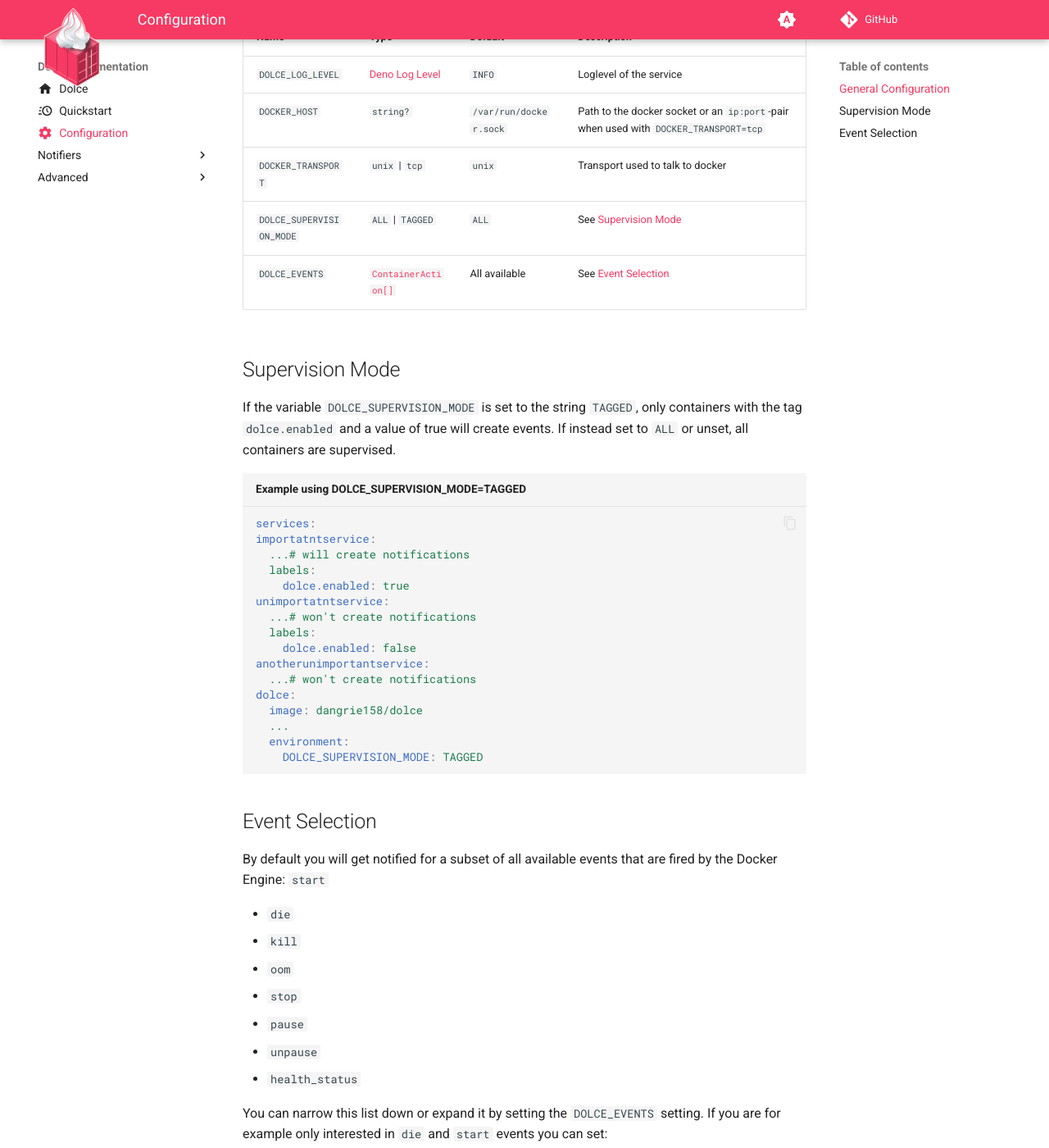
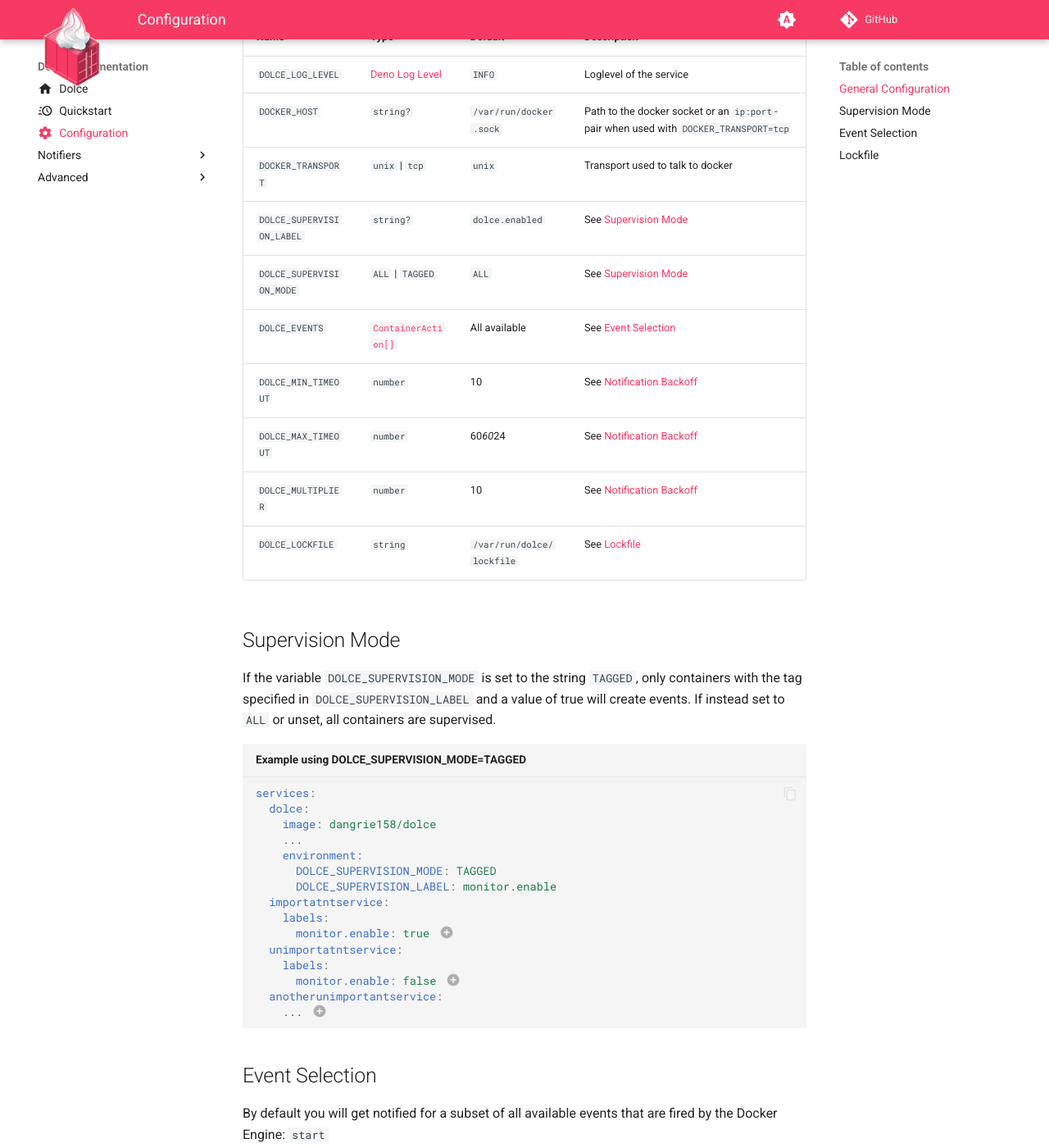
Before and after one commit to dangrie158/dolce, an MkDocs documentation site: the page built from docs/configuration.md, in a window 1280 px wide and 1400 px high, scrolled down 284 px. Shown: the whole window at 82% size. Built offline with MkDocs 1.6.1 and Material for MkDocs 9.7.7, drawn with Linux system fonts in a browser that asks for light colours; comment, search, counter and statistics services are not loaded; the version menu is left out; some of the changed text lies outside the part shown.

Commit message:
docs: add documentation for DOLCE_SUPERVISION_LABEL

````diff
--- a/docs/configuration.md
+++ b/docs/configuration.md
@@ -9,37 +9,46 @@ Configuration of the service is done via environment variables.
 
 ## General Configuration
 
-| Name                     | Type                                                                                               | Default                | Description                                                                          |
-| ------------------------ | -------------------------------------------------------------------------------------------------- | ---------------------- | ------------------------------------------------------------------------------------ |
-| `DOLCE_LOG_LEVEL`        | [Deno Log Level](https://deno.land/std@0.202.0/log/mod.ts?s=LogLevels)                             | `INFO`                 | Loglevel of the service                                                              |
-| `DOCKER_HOST`            | `string?`                                                                                          | `/var/run/docker.sock` | Path to the docker socket or an `ip:port`-pair when used with `DOCKER_TRANSPORT=tcp` |
-| `DOCKER_TRANSPORT`       | `unix` \| `tcp`                                                                                    | `unix`                 | Transport used to talk to docker                                                     |
-| `DOLCE_SUPERVISION_MODE` | `ALL` \| `TAGGED`                                                                                  | `ALL`                  | See [Supervision Mode](#supervision-mode)                                            |
-| `DOLCE_EVENTS`           | [`ContainerAction[]`](https://docs.docker.com/engine/api/v1.27/#tag/System/operation/SystemEvents) | All available          | See [Event Selection](#event-selection)                                              |
+| Name                      | Type                                                                                               | Default                   | Description                                                                          |
+| ------------------------- | -------------------------------------------------------------------------------------------------- | ------------------------- | ------------------------------------------------------------------------------------ |
+| `DOLCE_LOG_LEVEL`         | [Deno Log Level](https://deno.land/std@0.202.0/log/mod.ts?s=LogLevels)                             | `INFO`                    | Loglevel of the service                                                              |
+| `DOCKER_HOST`             | `string?`                                                                                          | `/var/run/docker.sock`    | Path to the docker socket or an `ip:port`-pair when used with `DOCKER_TRANSPORT=tcp` |
+| `DOCKER_TRANSPORT`        | `unix` \| `tcp`                                                                                    | `unix`                    | Transport used to talk to docker                                                     |
+| `DOLCE_SUPERVISION_LABEL` | `string?`                                                                                          | `dolce.enabled`           | See [Supervision Mode](#supervision-mode)                                            |
+| `DOLCE_SUPERVISION_MODE`  | `ALL` \| `TAGGED`                                                                                  | `ALL`                     | See [Supervision Mode](#supervision-mode)                                            |
+| `DOLCE_EVENTS`            | [`ContainerAction[]`](https://docs.docker.com/engine/api/v1.27/#tag/System/operation/SystemEvents) | All available             | See [Event Selection](#event-selection)                                              |
+| `DOLCE_MIN_TIMEOUT`       | `number`                                                                                           | 10                        | See [Notification Backoff](./advanced/notification-backoff.md)                       |
+| `DOLCE_MAX_TIMEOUT`       | `number`                                                                                           | 60*60*24                  | See [Notification Backoff](./advanced/notification-backoff.md)                       |
+| `DOLCE_MULTIPLIER`        | `number`                                                                                           | 10                        | See [Notification Backoff](./advanced/notification-backoff.md)                       |
+| `DOLCE_LOCKFILE`          | `string`                                                                                           | `/var/run/dolce/lockfile` | See [Lockfile](#lockfile)                                                            |
 
 ## Supervision Mode
 
-If the variable `DOLCE_SUPERVISION_MODE` is set to the string `TAGGED`, only containers with the tag `dolce.enabled` and
-a value of true will create events. If instead set to `ALL` or unset, all containers are supervised.
+If the variable `DOLCE_SUPERVISION_MODE` is set to the string `TAGGED`, only containers with the tag specified in
+`DOLCE_SUPERVISION_LABEL` and a value of true will create events. If instead set to `ALL` or unset, all containers are
+supervised.
 
 ```yaml title="Example using DOLCE_SUPERVISION_MODE=TAGGED"
 services:
-importatntservice:
-  ...# will create notifications
-  labels:
-    dolce.enabled: true
-unimportatntservice:
-  ...# won't create notifications
-  labels:
-    dolce.enabled: false
-anotherunimportantservice:
-  ...# won't create notifications
-dolce:
-  image: dangrie158/dolce
-  ...
-  environment:
-    DOLCE_SUPERVISION_MODE: TAGGED
+  dolce:
+    image: dangrie158/dolce
+    ...
+    environment:
+      DOLCE_SUPERVISION_MODE: TAGGED
+      DOLCE_SUPERVISION_LABEL: monitor.enable
+  importatntservice:
+    labels:
+      monitor.enable: true # (1)!
+  unimportatntservice:
+    labels:
+      monitor.enable: false # (2)!
+  anotherunimportantservice:
+    ... # (3)!
 ```
+
+1. will create notifications, the label is set to exactly "true"
+2. won't create notifications, the label is explicitly set to a value other than "true"
+3. won't create notifications, the label is not set at all
 
 ## Event Selection
 
@@ -68,3 +77,11 @@ This is the list of all available events:
 
 `attach`, `commit`, `copy`, `create`, `destroy`, `detach`, `die`, `exec_create`, `exec_detach`, `exec_start`, `export`,
 `health_status`, `kill`, `oom`, `pause`, `rename`, `resize`, `restart`, `start`, `stop`, `top`, `unpause`, `update`.
+
+## Lockfile
+
+The lockfile is used to detect unexpected shutdowns and avoid mutliple instances of the service running at the same
+time. You can mount this path in a volume to detect unexpected shutdowns outside of the lifetime of the container.
+
+If you plan on using multiple instances of Dolce (e.g. to enable multiple configurations) make sure that if this is
+mounted in a volume, no two different services access the same file.
````
